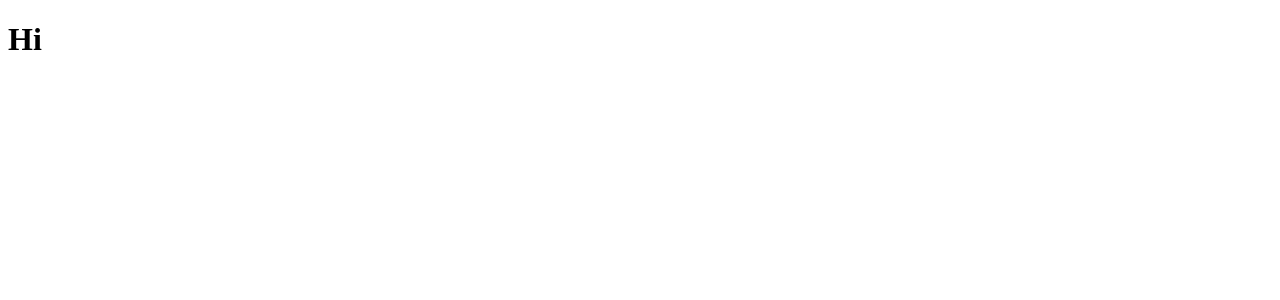
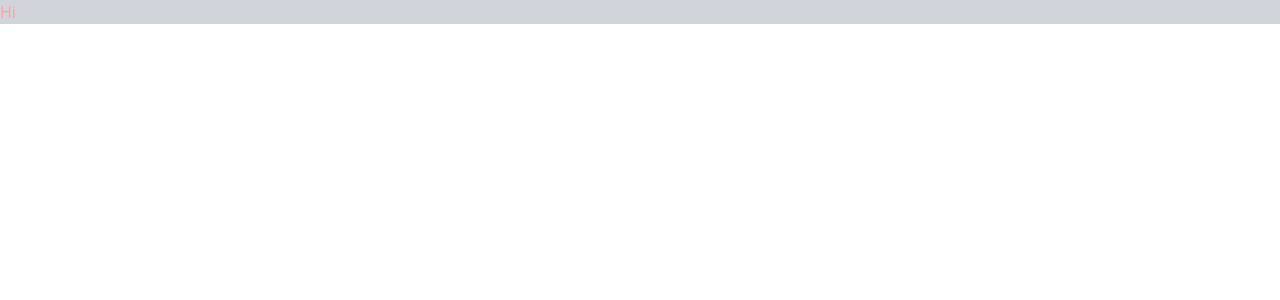
Before and after one commit to leoavelino7/avelino-music, a React (Create React App) app: page / in a window 1280 px wide. Shown: the top 300 px of the page. Built offline with nearby package versions, Linux system fonts and the light colour scheme.

Commit message:
feat: adicionando e configurando Tailwind

```diff
--- /dev/null
+++ b/craco.config.js
@@ -0,0 +1,7 @@
+module.exports = {
+  style: {
+    postcss: {
+      plugins: [require('tailwindcss'), require('autoprefixer')]
+    }
+  }
+}
--- a/src/App.tsx
+++ b/src/App.tsx
@@ -1,6 +1,6 @@
 const App: React.FC = () => (
-  <div className="App">
-    <h1>Hi</h1>
+  <div className="bg-gray-300">
+    <h1 className="text-red-300">Hi</h1>
   </div>
 )
 
--- /dev/null
+++ b/src/global.css
@@ -0,0 +1,5 @@
+@tailwind base;
+
+@tailwind components;
+
+@tailwind utilities;
--- a/src/index.tsx
+++ b/src/index.tsx
@@ -1,5 +1,7 @@
 import React from 'react'
 import ReactDOM from 'react-dom'
+import './global.css'
+
 import App from './App'
 
 ReactDOM.render(
--- /dev/null
+++ b/tailwind.config.js
@@ -0,0 +1,18 @@
+module.exports = {
+  purge: ['./src/**/**.{js,jsx,ts,tsx}', './public/index.html'],
+  darkMode: 'class',
+  theme: {
+    extend: {
+      colors: {
+        customBlack: '#181818'
+      }
+    }
+  },
+  variants: {
+    extend: {
+      backgroundColor: ['active'],
+      opacity: ['disabled']
+    }
+  },
+  plugins: []
+}
```
Also changed, not shown: package.json (+8 -4 lines), .eslintrc.json, 1 other file (tests, documents, lock files or other folders).
